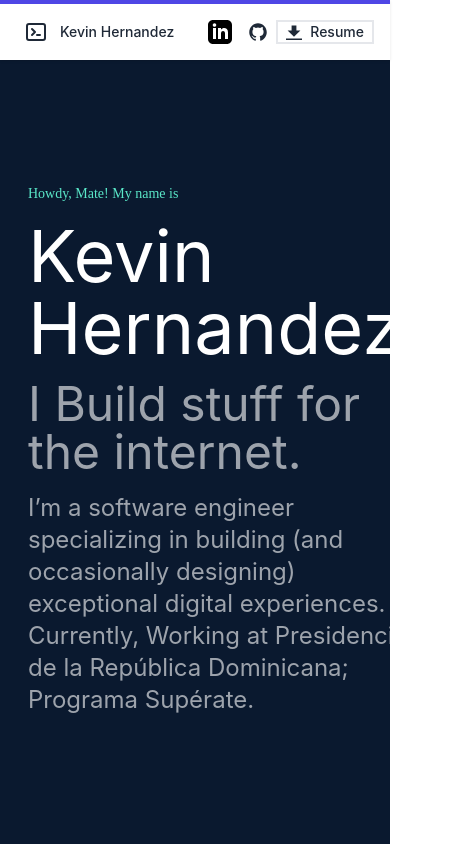
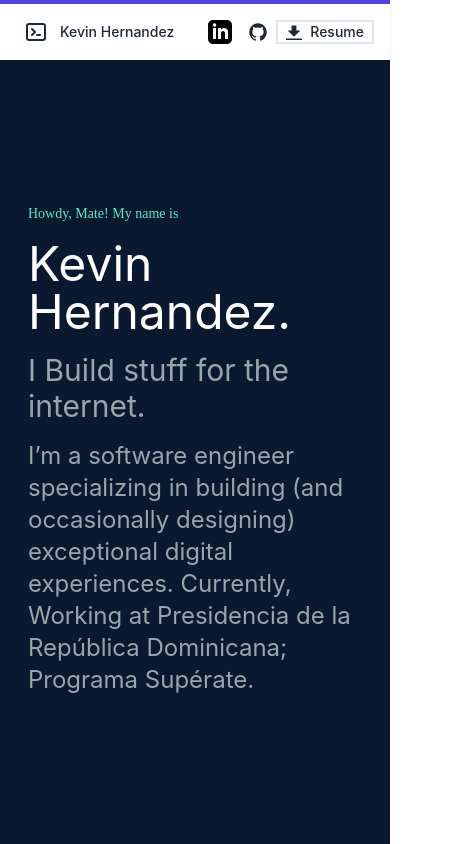
Before and after one commit to kevinHernandez05/kevinHernandez05.github.io, a React (Create React App) app: page / in a window 390 px wide. Shown: the top 844 px of the page, 451 px wide, since content can reach past the window. Built offline with nearby package versions, Linux system fonts and the light colour scheme.

Commit message:
problema con el responsivo del titulo inicial de la pagina ya arreglado

```diff
--- a/src/components/header/header.js
+++ b/src/components/header/header.js
@@ -4,8 +4,8 @@ export default function Header(props){
             <div class="max-w-2xl px-7 md:px-12">
 
                 <h1 class="text-white-800 text-sm">Howdy, Mate! My name is</h1>
-                <h2 class="text-7xl text-white-600 mt-4 ">{props.name}.</h2>
-                <h2 class="text-5xl text-white-300 mt-4 opacity-60">I Build stuff for the internet.</h2>
+                <h2 class="text-5xl md:text-7xl text-white-600 mt-4 ">{props.name}.</h2>
+                <h2 class="text-3xl md:text-5xl text-white-300 mt-4 opacity-60">I Build stuff for the internet.</h2>
 
                 <h2 class="text-white-800 mt-4 text-2xl opacity-60">
                     I’m a software engineer specializing in building (and occasionally designing)
```
